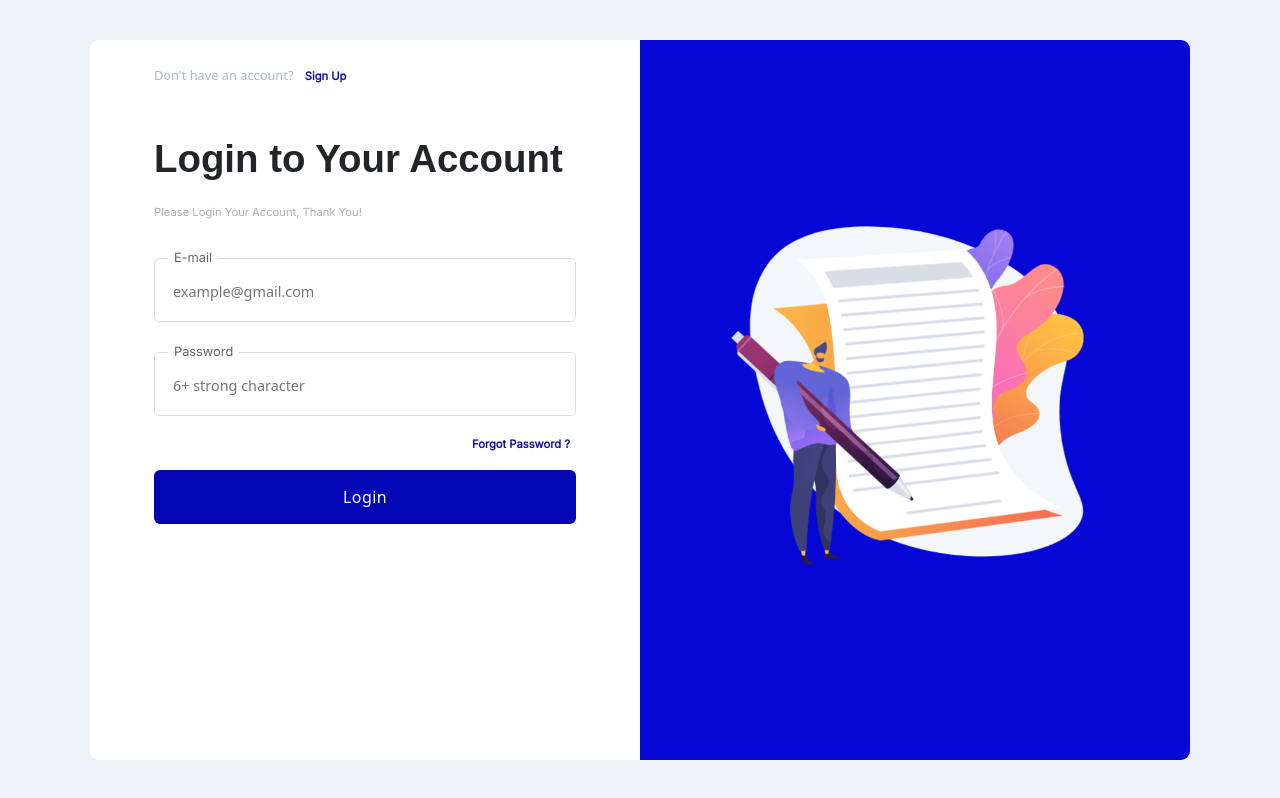
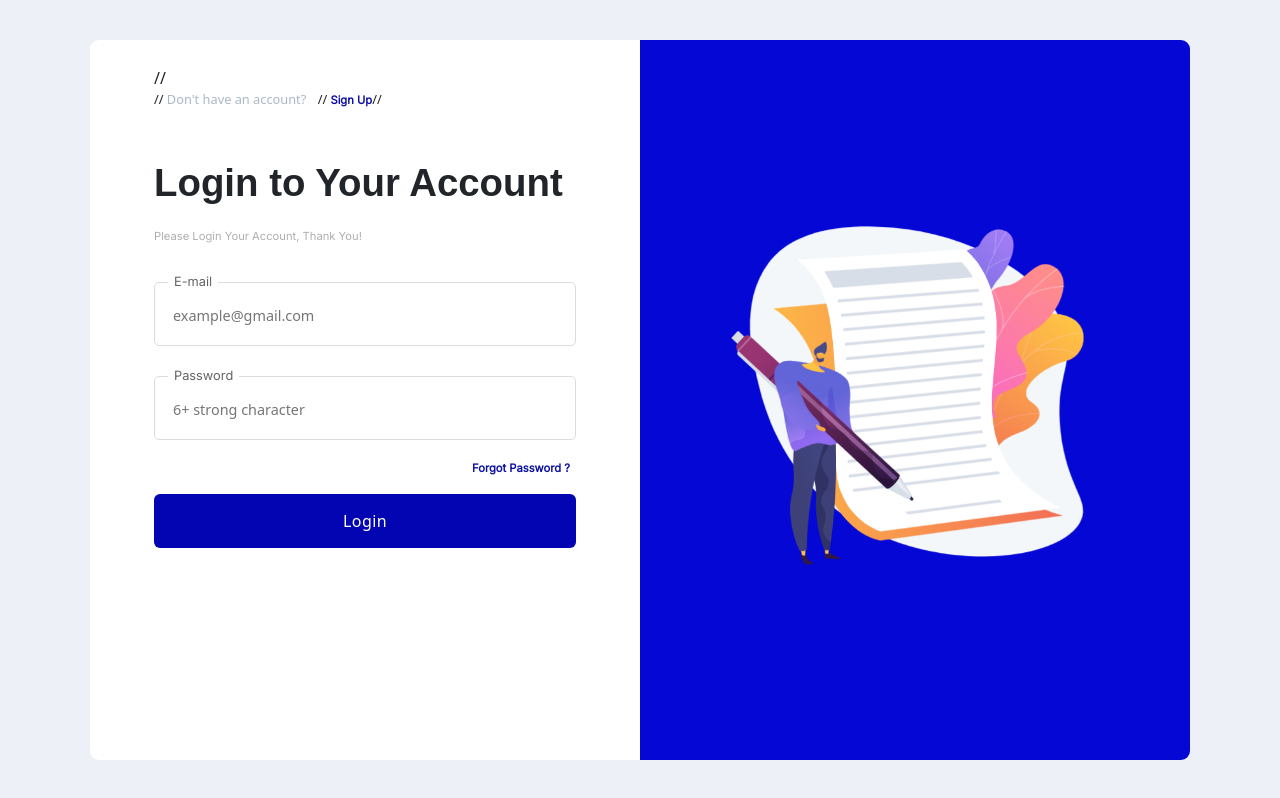
Before and after one commit to ajay-mishra7/Ajay-_Blog, a React (Create React App) app in the folder Frontend/: page /login in a window 1280 px wide. Built offline with nearby package versions, Linux system fonts and the light colour scheme; no server answers; a web font is replaced by a local one.

Commit message:
Update LoginScreen.js

```diff
--- a/Frontend/src/components/AuthScreens/LoginScreen.js
+++ b/Frontend/src/components/AuthScreens/LoginScreen.js
@@ -42,12 +42,12 @@ const LoginScreen = () => {
 
         <div className="section-wrapper">
 
-          <div className="top-suggest_register">
+          // <div className="top-suggest_register">
 
-            <span>Don't have an account? </span>
-            <a href="/register">Sign Up</a>
+          //   <span>Don't have an account? </span>
+          //   <a href="/register">Sign Up</a>
 
-          </div>
+          // </div>
 
           <div className="top-login-explain">
             <h2>Login to Your Account </h2>
```
